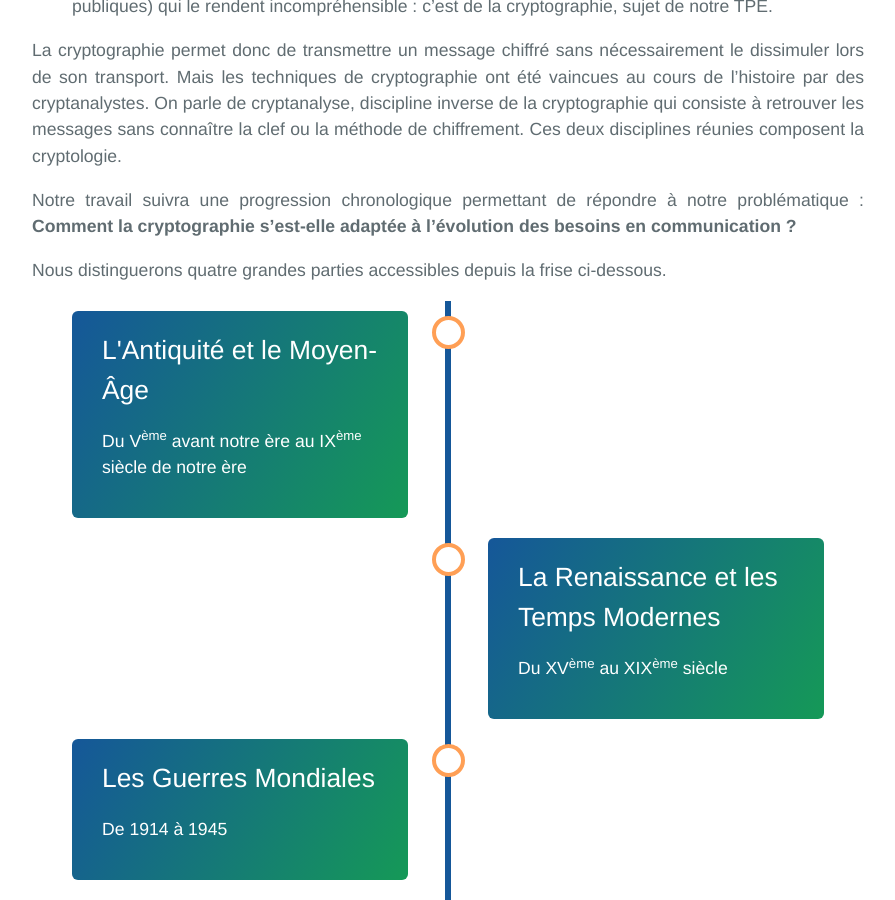
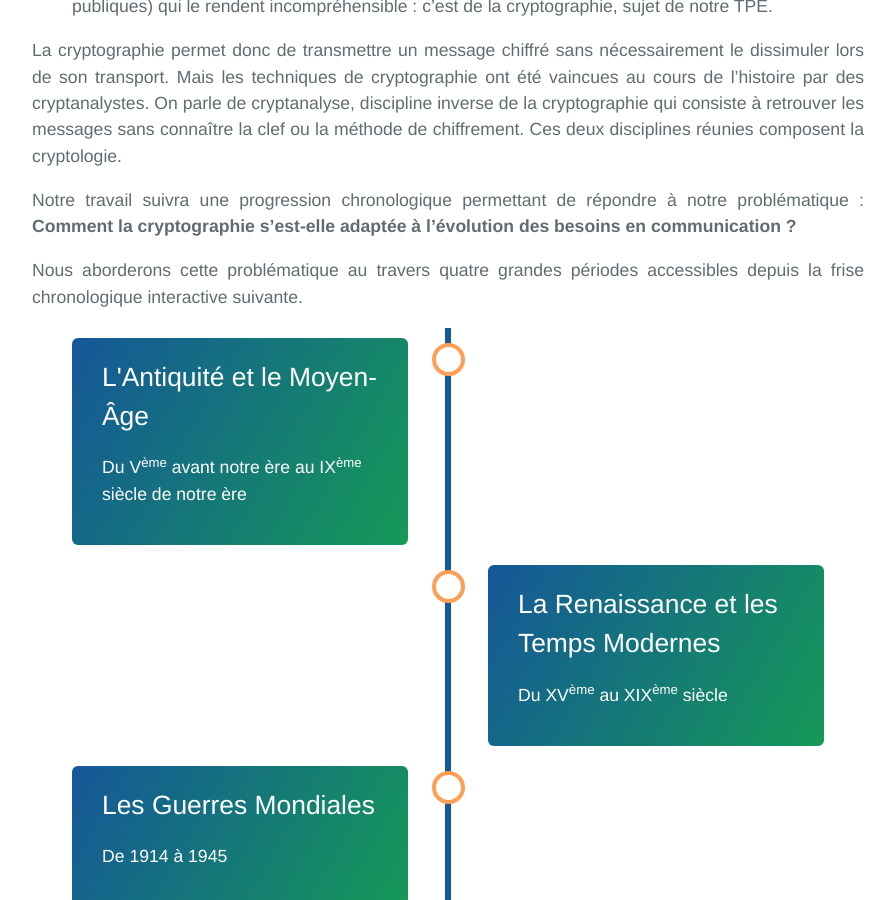
Before and after one commit to SamuelGallay/CryptoTPE, a Jekyll site: the page built from index.md, in a window 1280 px wide and 900 px high, scrolled down 1033 px. Shown: the whole window, without its empty margins (192-1087 px from the left). Built offline with Jekyll 4.4.1, drawn with Linux system fonts in a browser that asks for light colours; our own code applies the rules of GitHub Pages for plain Markdown files.

Commit message:
Update index.md

```diff
--- a/index.md
+++ b/index.md
@@ -25,7 +25,7 @@ La cryptographie permet donc de transmettre un message chiffré sans nécessaire
 
 Notre travail suivra une progression chronologique permettant de répondre à notre problématique : **Comment la cryptographie s'est-elle adaptée à l'évolution des besoins en communication ?**
 
-Nous distinguerons quatre grandes parties accessibles depuis la frise ci-dessous.
+Nous aborderons cette problématique au travers quatre grandes périodes accessibles depuis la frise chronologique interactive suivante.
 
 
 
```
